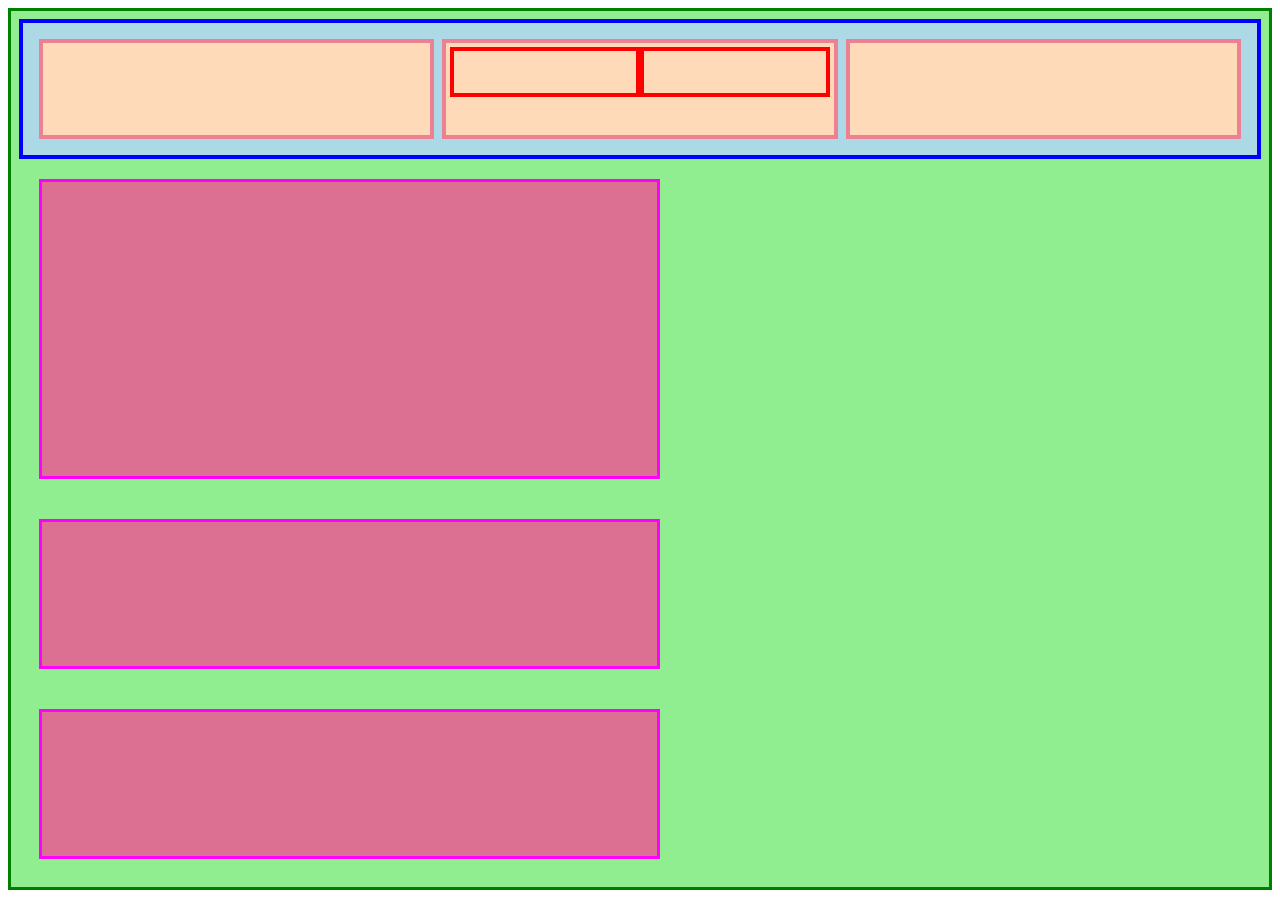
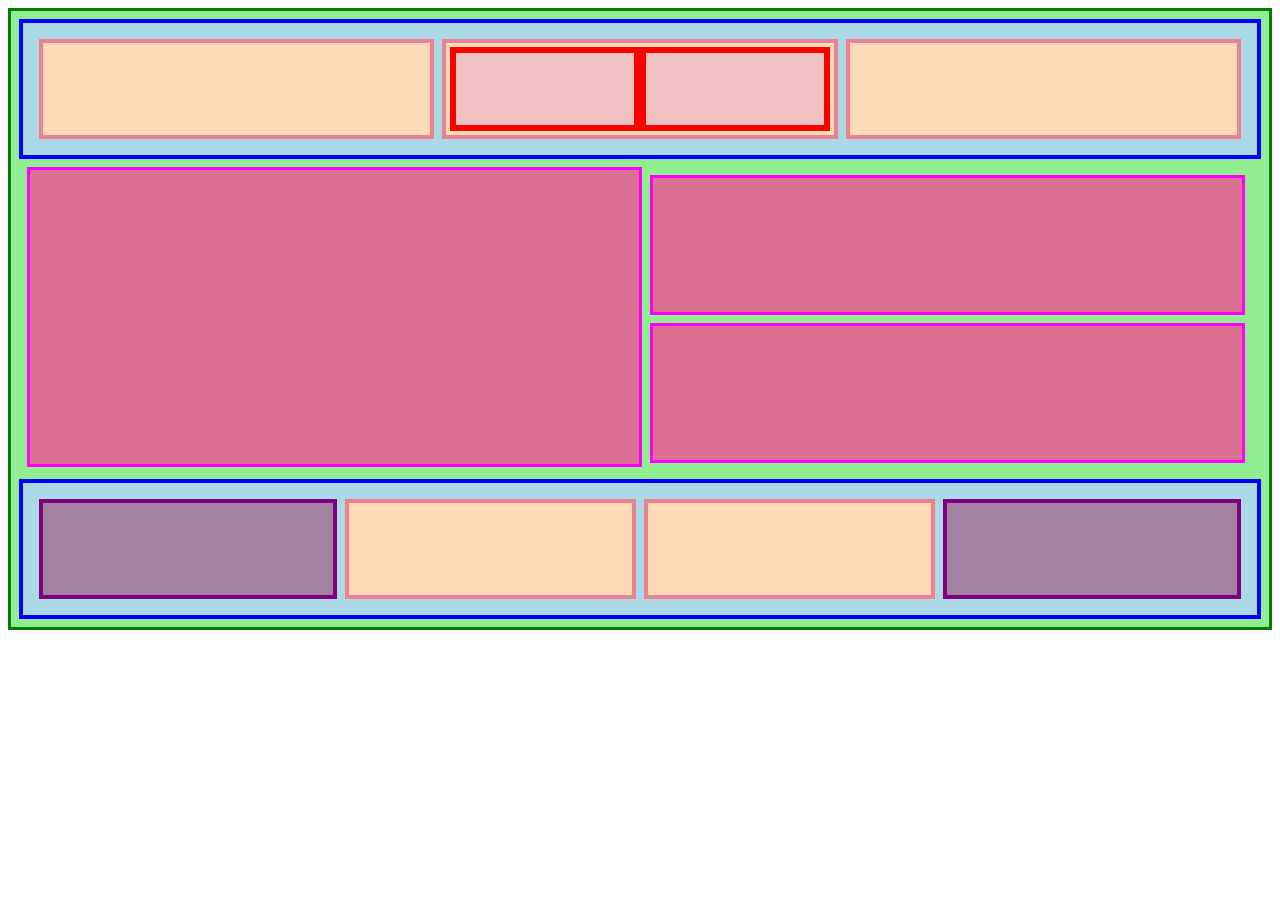
Before and after one commit to graciedevine/web-projects, a plain HTML site: page flexbox/index.html in a window 1280 px wide. After the commit the page ends 800 px from the top, so only its background shows below. Drawn offline with Linux system fonts and the light colour scheme.

Commit message:
Created two divs for middle cranberry placement.

```diff
--- a/flexbox/index.html
+++ b/flexbox/index.html
@@ -19,28 +19,20 @@
       </div>
       <div class="flex pink flex-item"></div>
     </div>
-    <div class="big cranberry flex-item"></div>
-    <div class="flex little cranberry flex-item"></div>
-    <div class="flex little cranberry flex-item"></div>
-    <!-- <div class="col-3 blue item">
-      <div class="pink item"></div>
-      <div class="col-2 pink item">
-        <div class="red item"></div>
-        <div class="red item"></div>
+    <div class="flex invisible-green-left flex-item">
+      <div class="big cranberry flex-item"></div>
+      <div class="flex invisible-green-right flex-item">
+        <div class="little cranberry flex-item"></div>
+        <div class="little cranberry flex-item"></div>
       </div>
-      <div class="flex pink item"></div>
-    </div> -->
+    </div>
+    <div class="flex blue flex-item">
+      <div class="purple flex-item"></div>
+      <div class="pink flex-item"></div>
+      <div class="pink flex-item"></div>
+      <div class="purple flex-item"></div>
+    </div>
   </div>
-
-  <!-- <hr> -->
-  <!-- <div class="col-3 blue item">
-    <div class="orange item"></div>
-    <div class="col-2 orange item">
-      <div class="red item"></div>
-      <div class="red item"></div>
-    </div>
-    <div class="flex orange item"></div>
-  </div> -->
 </body>
 
 </html>
--- a/flexbox/style.css
+++ b/flexbox/style.css
@@ -5,9 +5,6 @@
 }
 .flex {
   display: flex;
-  padding: 0.5em;
-}
-.item {
   padding: 0.5em;
 }
 .green {
@@ -28,33 +25,30 @@
   padding: 4px;
 }
 .red {
-  background: peachpuff;
-  border: 4px solid red;
-  height: 50px;
+  background: rgb(240, 193, 193);
+  border: 6px solid red;
+}
+.invisible-green-left,
+.invisible-green-right {
+  background: lightgreen;
+}
+.invisible-green-right {
+  gap: 8px;
+  flex-direction: column;
 }
 .big {
   height: 300px;
-  width: 50%;
 }
 .little {
-  height: 150px;
-  width: 50%;
+  height: 140px;
 }
 .cranberry {
   background: palevioletred;
   border: solid magenta;
-  margin: 20px;
-  /* flex-direction: row; */
 }
-/* .col-3 {
-  display: grid;
-  gap: .5em;
-  grid-template-columns: repeat(3, 1fr);
+.purple {
+  background: rgb(163, 129, 163);
+  border: 4px solid purple;
 }
-.col-2 {
-  display: grid;
-  gap: .5em;
-  grid-template-columns: repeat(2, 1fr);
-} */
 
 /* https://cdn.statically.io/gh/TheOdinProject/curriculum/495704c6eb6bf33bc927534f231533a82b27b2ac/html_css/v2/foundations/flexbox/imgs/05.png */
```
